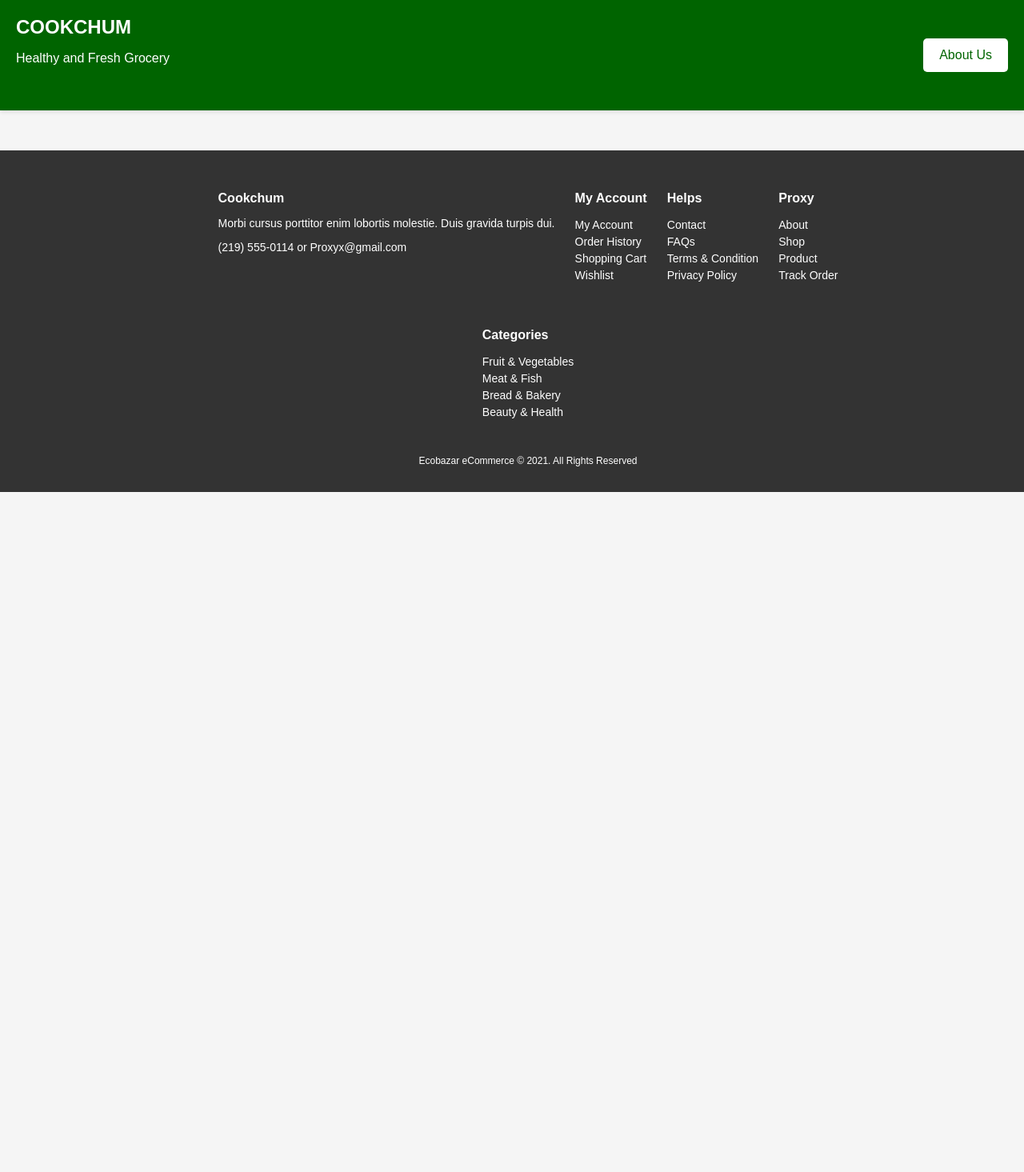
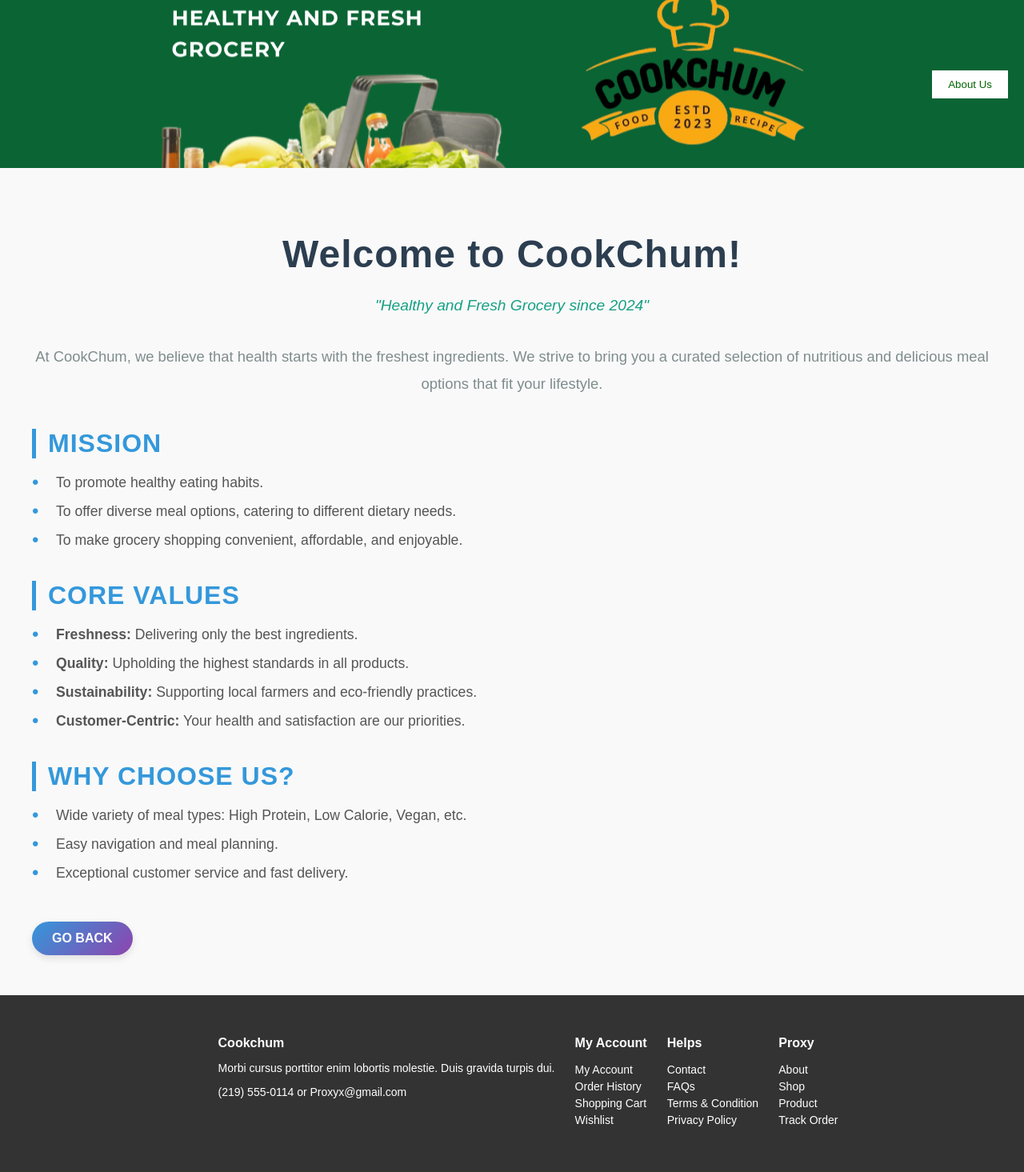
Before and after one commit to AndreBacusmo/Cookchum-CSIT340-CSIT321, a React (Vite) app in the folder cookchum/: page /aboutus in a window 1280 px wide. Shown: the top 1465 px of the page at 80% size. Before the commit the page ends 800 px from the top, so only its background shows below. Built offline with nearby package versions, Linux system fonts and the light colour scheme.

Commit message:
About us, Header Modifications

```diff
--- a/cookchum/src/App.jsx
+++ b/cookchum/src/App.jsx
@@ -7,6 +7,8 @@ import Login from './components/Login'; // Import Login component
 import './App.css';
 import Register from './components/Register';
 import Footer from './components/footer';
+import AboutUs from './components/AboutUs';
+
 
 function App() {
   return (
@@ -22,13 +24,13 @@ function App() {
                   <MealType title="High Protein" image="/images/high-protein.jpg" />
                   <MealType title="Low Calorie" image="/images/low-calorie.jpg" />
                   <MealType title="High Often" image="/images/high-often.jpg" />
-
                 </div>
                 <Sidebar />
               </main>
             } />
             <Route path="/login" element={<Login />} />  {/* Login route */}
             <Route path="/register" element={<Register />} />
+            <Route path="/aboutus" element={<AboutUs />} />
           </Routes>
         </div>
         <Footer/>
--- /dev/null
+++ b/cookchum/src/components/AboutUs.css
@@ -0,0 +1,157 @@
+/* Container for the About Us page */
+/* Return Button Style */
+.about-us-container .return-button {
+    margin-top: 30px;
+    padding: 12px 25px;
+    background: linear-gradient(135deg, #3498db, #8e44ad); /* Gradient background */
+    color: white;
+    border: none;
+    border-radius: 50px; /* Rounded edges */
+    font-size: 16px;
+    font-weight: 600;
+    cursor: pointer;
+    transition: all 0.3s ease; /* Smooth transition for hover and focus effects */
+    box-shadow: 0 4px 10px rgba(0, 0, 0, 0.1); /* Subtle shadow */
+    text-transform: uppercase; /* Capitalize text for a modern look */
+  }
+
+  .about-us-container .return-button:hover {
+    background: linear-gradient(135deg, #2980b9, #9b59b6); /* Darker gradient on hover */
+    transform: translateY(-3px); /* Slight lift effect */
+    box-shadow: 0 6px 12px rgba(0, 0, 0, 0.2); /* Stronger shadow on hover */
+  }
+
+  .about-us-container .return-button:focus {
+    outline: none; /* Remove default focus outline */
+    border: 2px solid #3498db; /* Add a border for focus state */
+  }
+
+  .about-us-container .return-button:active {
+    transform: translateY(1px); /* Slight indent effect on click */
+  }
+
+
+  /* Banner Image */
+  .about-us-banner {
+    width: 100%;
+    height: 300px;
+    object-fit: cover;
+    border-top-left-radius: 16px;
+    border-top-right-radius: 16px;
+    filter: brightness(70%); /* Slight darkening of the image for text contrast */
+  }
+
+  /* Content Section */
+  .about-us-content {
+    padding: 40px 40px 50px;
+    background-color: #f9f9f9;
+  }
+
+  /* Page Title */
+  .about-us-content h2 {
+    color: #2c3e50;
+    font-size: 3rem;
+    font-weight: 700;
+    margin-bottom: 20px;
+    text-align: center;
+    letter-spacing: 1px;
+  }
+
+  /* Intro Paragraph */
+  .about-us-content p {
+    color: #7f8c8d;
+    font-size: 1.15rem;
+    line-height: 1.8;
+    text-align: center;
+    margin-bottom: 30px;
+  }
+
+  /* Section Titles */
+  .about-us-content h3 {
+    color: #3498db;
+    font-size: 2rem;
+    margin-top: 40px;
+    margin-bottom: 10px;
+    border-left: 5px solid #3498db;
+    padding-left: 15px;
+    font-weight: 600;
+    text-transform: uppercase;
+    letter-spacing: 1px;
+  }
+
+  /* List Styling */
+  .about-us-content ul {
+    list-style-type: none;
+    padding-left: 0;
+    margin-top: 20px;
+    margin-bottom: 20px;
+  }
+
+  .about-us-content li {
+    font-size: 1.1rem;
+    color: #555;
+    padding-left: 30px;
+    position: relative;
+    margin-bottom: 15px;
+    transition: color 0.3s ease, transform 0.3s ease;
+  }
+
+  .about-us-content li::before {
+    content: '•'; /* Bullet point */
+    color: #3498db; /* Accent color */
+    position: absolute;
+    left: 0;
+    font-size: 1.5rem;
+    line-height: 1;
+    top: 50%;
+    transform: translateY(-50%);
+  }
+
+  .about-us-content li:hover {
+    color: #3498db;
+    transform: translateX(5px); /* Subtle animation effect */
+  }
+
+  .about-us-content em {
+    color: #16a085;
+    font-style: italic;
+    font-size: 1.2rem;
+  }
+
+  /* Hover effects for a modern feel */
+  .about-us-content li:hover {
+    font-weight: bold;
+  }
+
+  /* Responsive Design */
+  @media (max-width: 768px) {
+    .about-us-container {
+      margin: 30px auto;
+      padding: 20px;
+    }
+
+    .about-us-banner {
+      height: 200px; /* Adjust banner height on smaller screens */
+    }
+
+    .about-us-content {
+      padding: 20px;
+    }
+
+    .about-us-content h2 {
+      font-size: 2.5rem;
+    }
+
+    .about-us-content h3 {
+      font-size: 1.6rem;
+    }
+
+    .about-us-content p,
+    .about-us-content li {
+      font-size: 1rem;
+    }
+
+
+
+
+  }
--- /dev/null
+++ b/cookchum/src/components/AboutUs.jsx
@@ -0,0 +1,54 @@
+// Importing necessary libraries
+import React from 'react';
+import { useNavigate } from 'react-router-dom'; // Import useNavigate from react-router-dom
+import './AboutUs.css'; // Import the CSS file
+
+// AboutUs Component
+const AboutUs = () => {
+  const navigate = useNavigate(); // Initialize the navigate function
+
+  const handleGoBack = () => {
+    navigate(-1); // Navigate to the previous page in history
+  };
+
+  return (
+    <div className="about-us-container">
+      <div className="about-us-content">
+        <h2>Welcome to CookChum!</h2>
+        <p><em>"Healthy and Fresh Grocery since 2024"</em></p>
+
+        <p>
+          At CookChum, we believe that health starts with the freshest ingredients.
+          We strive to bring you a curated selection of nutritious and delicious meal options that fit your lifestyle.
+        </p>
+
+        <h3>Mission</h3>
+        <ul>
+          <li>To promote healthy eating habits.</li>
+          <li>To offer diverse meal options, catering to different dietary needs.</li>
+          <li>To make grocery shopping convenient, affordable, and enjoyable.</li>
+        </ul>
+
+        <h3>Core Values</h3>
+        <ul>
+          <li><strong>Freshness:</strong> Delivering only the best ingredients.</li>
+          <li><strong>Quality:</strong> Upholding the highest standards in all products.</li>
+          <li><strong>Sustainability:</strong> Supporting local farmers and eco-friendly practices.</li>
+          <li><strong>Customer-Centric:</strong> Your health and satisfaction are our priorities.</li>
+        </ul>
+
+        <h3>Why Choose Us?</h3>
+        <ul>
+          <li>Wide variety of meal types: High Protein, Low Calorie, Vegan, etc.</li>
+          <li>Easy navigation and meal planning.</li>
+          <li>Exceptional customer service and fast delivery.</li>
+        </ul>
+
+        {/* Return Button */}
+        <button className="return-button" onClick={handleGoBack}>Go Back</button>
+      </div>
+    </div>
+  );
+};
+
+export default AboutUs;
--- a/cookchum/src/components/Footer.css
+++ b/cookchum/src/components/Footer.css
@@ -1,13 +1,30 @@
+/* General body and container layout */
+body, html {
+  margin: 0;
+  padding: 0;
+  height: 100%; /* Ensure body takes full height of the viewport */
+}
+
+.main-content {
+  display: flex;
+  flex-direction: column;
+  min-height: 100vh;  /* Ensures the content area takes up full height */
+}
+
+.content {
+  flex: 1;  /* Makes the content area flexible to fill available space */
+}
+
 /* Footer */
 .footer {
   width: 100%;
   background-color: #333;
   color: white;
   padding: 20px;
-  margin-top: 50px;
   display: flex;
   flex-direction: column;
   align-items: center;
+  margin-top: auto;  /* This ensures the footer stays at the bottom */
 }
 
 .footer-content {
--- a/cookchum/src/components/Header.css
+++ b/cookchum/src/components/Header.css
@@ -1,12 +1,15 @@
-/* Header */
 .header {
-  background-color: #006400;
+  background-color: #0B6434;
+    background-image: url('/src/header.png');
     color: white;
     padding: 20px;
     display: flex;
     justify-content: space-between;
+    position: relative;
     align-items: center;
-  box-shadow: 0 2px 5px rgba(0, 0, 0, 0.1);
+    background-repeat: no-repeat;  /* Prevents repeating the image */
+    background-position: center;
+    height: 170px;
   }
 
   .logo h1 {
@@ -15,16 +18,9 @@
   }
 
   .about-btn {
-  padding: 12px 20px;
+    padding: 10px 20px;
     background-color: white;
     color: #006400;
     border: none;
-  border-radius: 5px;
     cursor: pointer;
-  font-size: 16px;
-  transition: background-color 0.3s ease;
   }
-
-.about-btn:hover {
-  background-color: #f1f1f1;
-}
--- a/cookchum/src/components/Header.jsx
+++ b/cookchum/src/components/Header.jsx
@@ -1,14 +1,19 @@
 import React from 'react';
 import './Header.css';
+import { useNavigate } from 'react-router-dom';
+
 
 function Header() {
+  const navigate = useNavigate();
+
+  const handleOnClick = () => {
+    navigate('/aboutus'); // Assuming '/' is your starting page route
+  };
   return (
     <header className="header">
       <div className="logo">
-        <h1>COOKCHUM</h1>
-        <p>Healthy and Fresh Grocery</p>
       </div>
-      <button className="about-btn">About Us</button>
+      <button onClick={handleOnClick} className="about-btn">About Us</button>
     </header>
   );
 }
--- a/cookchum/src/components/Register.jsx
+++ b/cookchum/src/components/Register.jsx
@@ -57,7 +57,6 @@ const Register = () => {
               className="show-password-icon"
               onClick={togglePasswordVisibility}
             >
-              {passwordVisible ? '👁️' : '👁️‍🗨️'}
             </button>
           </div>
 
@@ -74,7 +73,6 @@ const Register = () => {
               className="show-password-icon"
               onClick={toggleConfirmPasswordVisibility}
             >
-              {confirmPasswordVisible ? '👁️' : '👁️‍🗨️'}
             </button>
           </div>
 
--- a/cookchum/src/components/Sidebar.css
+++ b/cookchum/src/components/Sidebar.css
@@ -1,12 +1,17 @@
 /* Sidebar */
 .sidebar {
   width: 250px;
+  height: 100vh;  /* Full height of the page */
   padding: 30px;
   background-color: #f5f5f5;
   border-right: 1px solid #ddd;
   box-shadow: 2px 0 5px rgba(0, 0, 0, 0.1);
+  position: fixed;  /* Keeps sidebar fixed on the screen */
+  top: 0;  /* Aligns it to the top */
+  left: 0;  /* Aligns it to the left side */
 }
 
+/* Other elements within the sidebar remain unchanged */
 .login-signup {
   margin-bottom: 20px;
 }
```
Also changed, not shown: cookchum/src/cookchum_logo.png (added), cookchum/src/header.png (added). Lines whose indentation alone changed are shown as unchanged.
